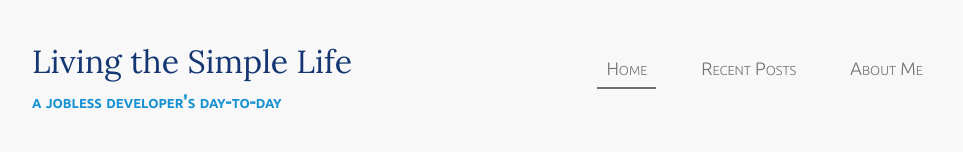
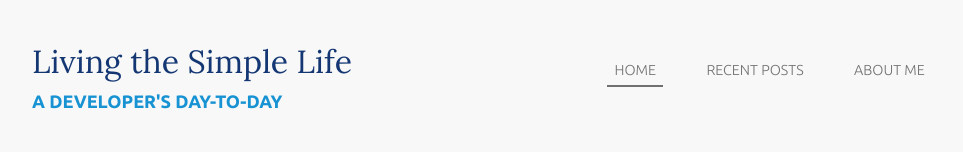
Before and after one commit to dbedggood/vue-practice, a Vue app: page / in a window 1280 px wide. Shown: the top 166 px of the page, without its empty margins (158-1121 px from the left). Built offline with nearby package versions, Linux system fonts and the light colour scheme; what v-lazy-image would draw is missing.

Commit message:
Add text-transform: uppercase
All caps style doesn't depend on actual text now

```diff
--- a/src/components/FeaturedArticle.vue
+++ b/src/components/FeaturedArticle.vue
@@ -11,7 +11,7 @@
     <p class="body">
       {{ props.article.text }}
     </p>
-    <a href="#" class="continue-reading">CONTINUE READING</a>
+    <a href="#" class="continue-reading">Continue reading</a>
   </article>
 </template>
 
@@ -49,6 +49,7 @@
   color: #1792d2;
   text-decoration: none;
   font-weight: 700;
+  text-transform: uppercase;
 }
 
 .continue-reading:hover,
--- a/src/components/RecentArticle.vue
+++ b/src/components/RecentArticle.vue
@@ -5,7 +5,7 @@
       <p class="body">
         {{ props.article.text }}
       </p>
-      <a href="#" class="continue-reading">CONTINUE READING</a>
+      <a href="#" class="continue-reading">Continue reading</a>
     </div>
     <div class="recent-secondary">
       <v-lazy-image
@@ -47,6 +47,7 @@
   color: #1792d2;
   text-decoration: none;
   font-weight: 700;
+  text-transform: uppercase;
   font-size: 0.875rem;
 }
 
--- a/src/components/SidebarWidget.vue
+++ b/src/components/SidebarWidget.vue
@@ -19,5 +19,6 @@
   margin-top: 0;
   font-size: 1rem;
   color: #143774;
+  text-transform: uppercase;
 }
 </style>
--- a/src/layout/NavBar.vue
+++ b/src/layout/NavBar.vue
@@ -4,7 +4,7 @@
       <div class="site-title">
         <h1 class="title">Living the Simple Life</h1>
         <p class="subtitle">
-          a jobless developer's day-to-day
+          A developer's day-to-day
         </p>
       </div>
       <nav>
@@ -93,7 +93,7 @@ export default {
 .subtitle {
   font-weight: 700;
   color: #1792d2;
-  font-variant: small-caps;
+  text-transform: uppercase;
   margin: 0;
 }
 
@@ -109,10 +109,11 @@ export default {
 }
 
 .link {
+  font-size: 0.9rem;
   padding: 0.5em;
   text-decoration: none;
   color: #707070;
-  font-variant: small-caps;
+  text-transform: uppercase;
 }
 
 .link:hover,
--- a/src/views/AboutMe.vue
+++ b/src/views/AboutMe.vue
@@ -10,7 +10,7 @@
       <AboutMeContent />
     </main>
     <aside class="side-bar">
-      <SidebarWidget title="RECENT POSTS">
+      <SidebarWidget title="Recent posts">
         <RecentPostWidget
           v-for="article in widgetArticles"
           :key="article.id"
--- a/src/views/Home.vue
+++ b/src/views/Home.vue
@@ -9,10 +9,10 @@
       ></RecentArticle>
     </main>
     <aside class="side-bar">
-      <SidebarWidget title="ABOUT ME">
+      <SidebarWidget title="About me">
         <AboutMeWidget />
       </SidebarWidget>
-      <SidebarWidget title="RECENT POSTS">
+      <SidebarWidget title="Recent posts">
         <RecentPostWidget
           v-for="article in widgetArticles"
           :key="article.id"
--- a/src/views/RecentPosts.vue
+++ b/src/views/RecentPosts.vue
@@ -8,10 +8,10 @@
       ></RecentArticle>
     </main>
     <aside class="side-bar">
-      <SidebarWidget title="ABOUT ME">
+      <SidebarWidget title="About Me">
         <AboutMeWidget />
       </SidebarWidget>
-      <SidebarWidget title="RECENT POSTS">
+      <SidebarWidget title="Recent posts">
         <RecentPostWidget
           v-for="article in widgetArticles"
           :key="article.id"
```
